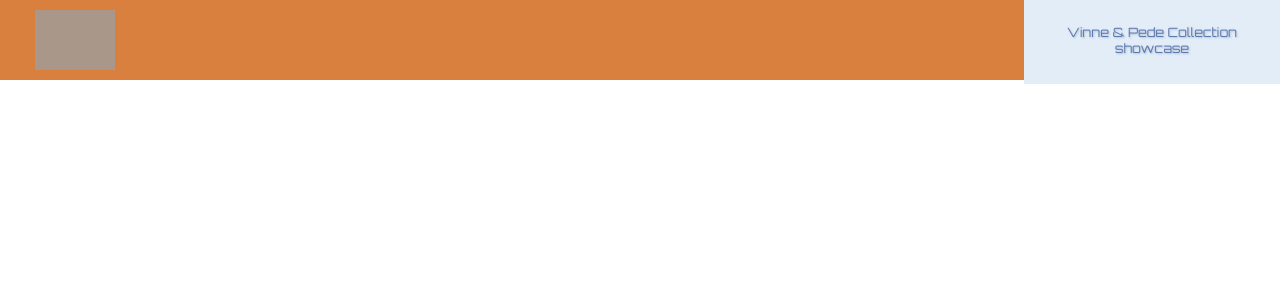
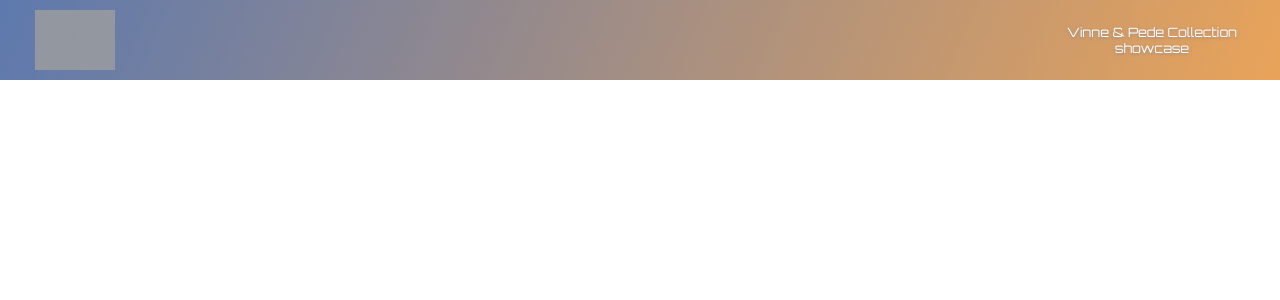
Before and after one commit to pross99/CSGOCollectionFrontEnd, a Vue app: page /home in a window 1280 px wide. Shown: the top 300 px of the page. Built offline with nearby package versions, Linux system fonts and the light colour scheme; grey boxes are pictures that could not be loaded.

Commit message:
navbar css

```diff
--- a/src/assets/main.scss
+++ b/src/assets/main.scss
@@ -51,6 +51,7 @@
 
 .title-container{
     width: 100%;
+
 }
 
 .il-spinner {
@@ -77,8 +78,8 @@
 
 .il-title{
   background: linear-gradient(-67deg, rgba($secondary-color, .4), rgba($third-color,.9));
-    color: #1a1a1a;;
-    text-shadow: 0 1px 3px rgba(0,0,0,0.2);
+    color: white;
+    text-shadow: 0 1px 3px rgba($third-color, 0.5);
 
 }
 
--- a/src/assets/navbar.scss
+++ b/src/assets/navbar.scss
@@ -5,7 +5,7 @@
     justify-content: center;
     align-items: center;
     height:clamp(50px,15vh,80px);
-    background-color: $primary-color;
+    background: linear-gradient(-67deg, rgba($secondary-color, .7), $third-color);
 
     .main{
         display: flex;
@@ -42,8 +42,7 @@
     flex-basis: 30%;
     align-items: center;
     height: 70%;
-    background-color: white;
-    background-color: #e3edf7;
+
   padding: 16px 32px;
   border: none;
   color: #a9b8c9;
@@ -51,4 +50,9 @@
   transition: all 240ms ease-out;
   width: 100%;
 
+  p{
+    color: white;
+     text-shadow: 0 1px 3px rgba($third-color, 0.5);
+  }
+
 }
```
